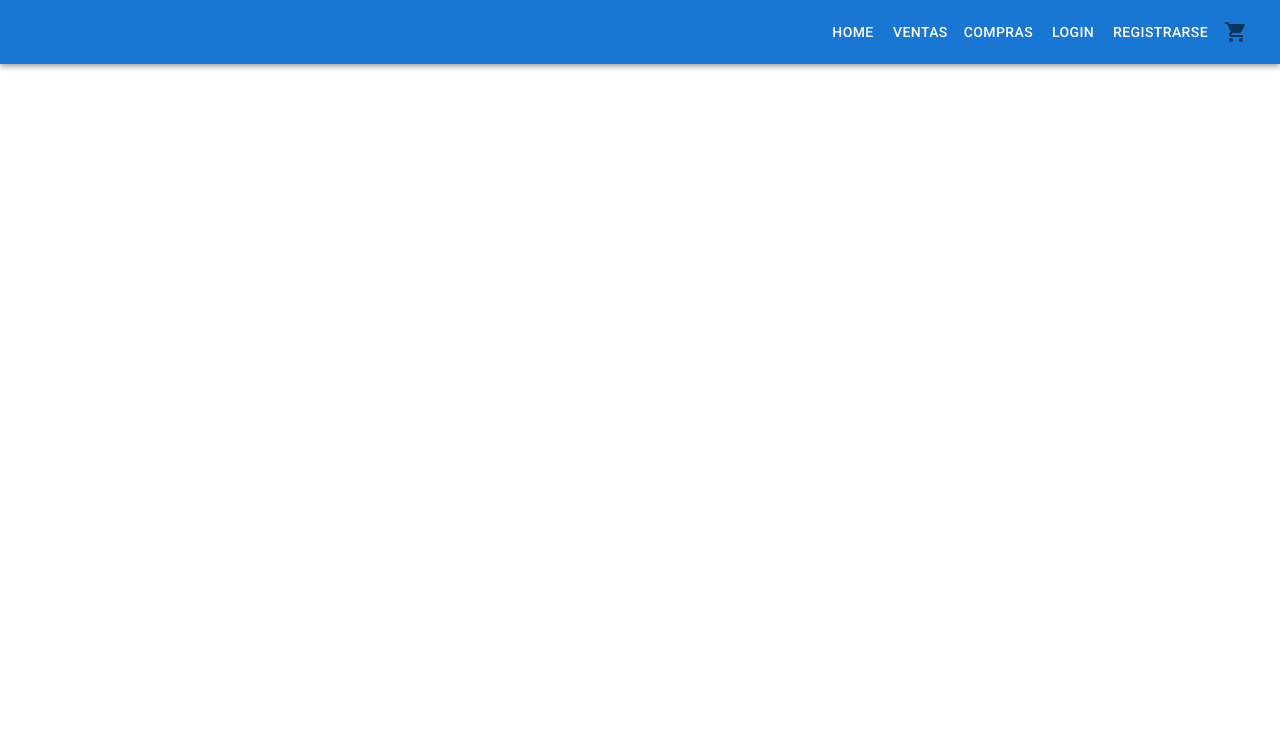
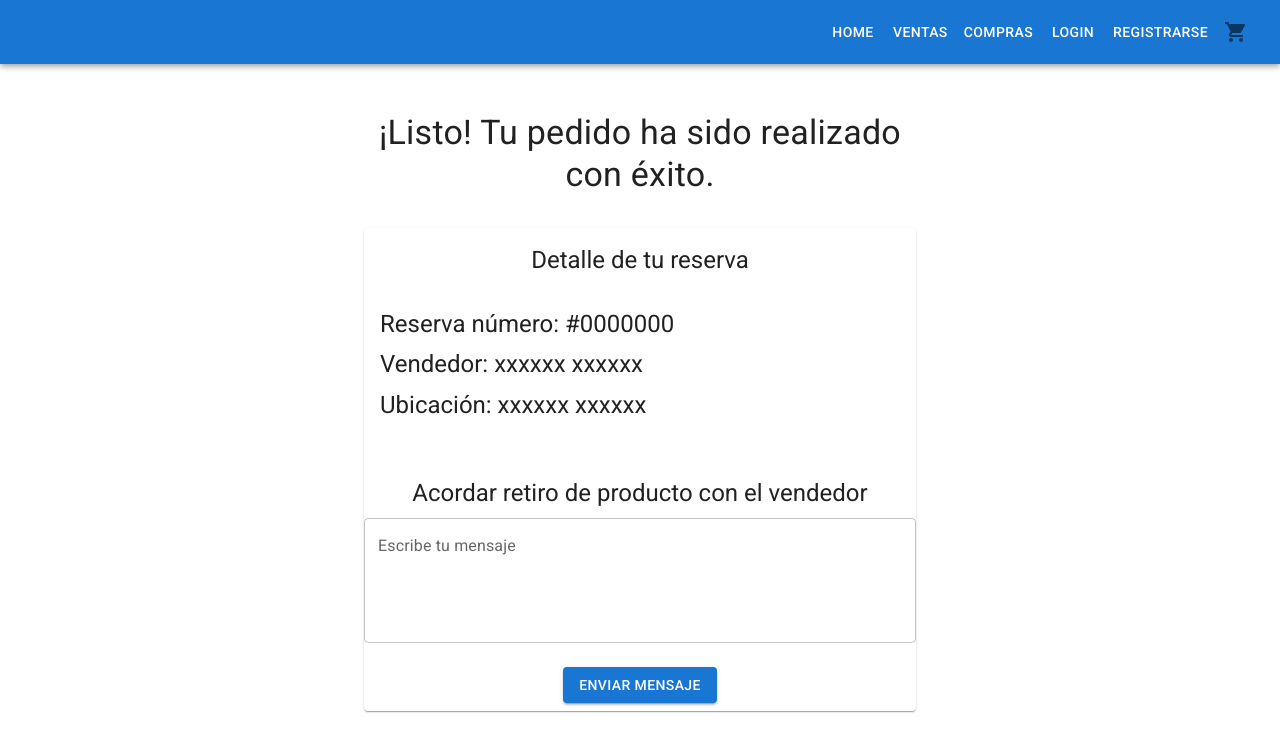
Before and after one commit to No-Country/c12-g21-m-java-react, a React (Vite) app in the folder Frontend/proyecto-nocountry/: page /acordar-compra in a window 1280 px wide. Shown: the top 752 px of the page. Built offline with nearby package versions, Linux system fonts and the light colour scheme.

Commit message:
se agregó en pages AcordarCompra y Login

```diff
--- a/Frontend/proyecto-nocountry/src/App.jsx
+++ b/Frontend/proyecto-nocountry/src/App.jsx
@@ -12,6 +12,7 @@ import StorefrontIcon from "@mui/icons-material/Storefront";
 import LoginIcon from "@mui/icons-material/Login";
 import AppRegistrationIcon from "@mui/icons-material/AppRegistration";
 import ItemDetailContainer from "./components/itemDetailContainer/ItemDetailContainer.jsx";
+import AcordarCompra from "./pages/acordar-compra/AcordarCompra.jsx";
 
 const navLinks = [
   {
@@ -54,6 +55,7 @@ const App = () => {
         <Route path="/login" element={<Login />} />
         <Route path="/registro" element={<Registro />} />
         <Route path="/detail/:id" element={<ItemDetailContainer />} />
+        <Route path="/acordar-compra" element={<AcordarCompra />} />
       </Routes>
     </>
   );
--- a/Frontend/proyecto-nocountry/src/components/itemDetailContainer/itemDetail/ItemDetail.jsx
+++ b/Frontend/proyecto-nocountry/src/components/itemDetailContainer/itemDetail/ItemDetail.jsx
@@ -1,31 +1,34 @@
-import { Button } from '@mui/material'
-import React from 'react'
-import './itemDetail-style.css'
-import StarBorderIcon from '@mui/icons-material/StarBorder';
-import { useState } from 'react';
-import StarIcon from '@mui/icons-material/Star';
-import { useDispatch } from 'react-redux';
-import { decrement, increment } from '../../../features/productSlice';
+import { Button } from "@mui/material";
+import React from "react";
+import "./itemDetail-style.css";
+import StarBorderIcon from "@mui/icons-material/StarBorder";
+import { useState } from "react";
+import StarIcon from "@mui/icons-material/Star";
+import { useDispatch } from "react-redux";
+import { decrement, increment } from "../../../features/productSlice";
+import { Link } from "react-router-dom";
 
 const ItemDetail = ({ item }) => {
   const [favorite, setFavorite] = useState(false);
-  const dispatch = useDispatch()
+  const dispatch = useDispatch();
 
   const handleFavorite = () => {
     if (favorite === false) {
-      setFavorite(true)
-      dispatch(increment())
+      setFavorite(true);
+      dispatch(increment());
     } else {
-      setFavorite(false)
-      dispatch(decrement())
+      setFavorite(false);
+      dispatch(decrement());
     }
-
-  }
+  };
   return (
-    <div className='detail-component'>
+    <div className="detail-component">
       <div className="detail-container">
         <div className="detail-img-container">
-          <img src='https://d2oo5quzpsdib.cloudfront.net/Website/General/Standard-Product-Icon-500.png' alt="img 1" />
+          <img
+            src="https://d2oo5quzpsdib.cloudfront.net/Website/General/Standard-Product-Icon-500.png"
+            alt="img 1"
+          />
         </div>
         <div className="detail-data-container">
           <div className="detail-product-container">
@@ -34,14 +37,18 @@ const ItemDetail = ({ item }) => {
               <p>{item.description}</p>
               <p>${item.price}</p>
               <div className="d-flex justify-content-between">
-                <Button variant='outlined'>Estado</Button>
-                <Button variant='outlined'>Ambiente</Button>
-                <Button variant='outlined'>Categoría</Button>
-                <Button variant='outlined'>Tipo</Button>
+                <Button variant="outlined">Estado</Button>
+                <Button variant="outlined">Ambiente</Button>
+                <Button variant="outlined">Categoría</Button>
+                <Button variant="outlined">Tipo</Button>
               </div>
             </div>
-            <div className='card_product-favorite' onClick={handleFavorite}>
-              {favorite == false ? <StarBorderIcon sx={{ fontSize: 40 }} ></StarBorderIcon> : <StarIcon sx={{ fontSize: 40 }} ></StarIcon>}
+            <div className="card_product-favorite" onClick={handleFavorite}>
+              {favorite == false ? (
+                <StarBorderIcon sx={{ fontSize: 40 }}></StarBorderIcon>
+              ) : (
+                <StarIcon sx={{ fontSize: 40 }}></StarIcon>
+              )}
             </div>
           </div>
           <div className="detail-owner-container">
@@ -49,19 +56,20 @@ const ItemDetail = ({ item }) => {
               <h2>Vendedor</h2>
               <p>Puntuación: </p>
               <p>Cantidad de ventas: </p>
-              <Button variant='contained'>Reseñas del vendedor</Button>
+              <Button variant="contained">Reseñas del vendedor</Button>
             </div>
             <div className="detail-owner-button">
-              <Button variant='contained'>Acordar compra con el vendedor</Button>
-
+              <Link to="/acordar-compra">
+                <Button variant="contained">
+                  Acordar compra con el vendedor
+                </Button>
+              </Link>
             </div>
           </div>
         </div>
       </div>
+    </div>
+  );
+};
 
-    </div>
-
-  )
-}
-
-export default ItemDetail
+export default ItemDetail;
--- /dev/null
+++ b/Frontend/proyecto-nocountry/src/pages/acordar-compra/AcordarCompra.jsx
@@ -0,0 +1,82 @@
+import {
+  Box,
+  Button,
+  Card,
+  CardActions,
+  CardContent,
+  Container,
+  Grid,
+  TextField,
+  Typography,
+} from "@mui/material";
+import { useState } from "react";
+
+export default function AcordarCompra() {
+  const [message, setMessage] = useState("");
+
+  const handleInputChange = (event) => {
+    setMessage(event.target.value);
+  };
+
+  const handleSendMessage = () => {
+    console.log("Mensaje enviado:", message);
+    setMessage("");
+  };
+
+  return (
+    <>
+      <Container maxWidth="sm">
+        <Box sx={{ mt: "3rem", textAlign: "center" }}>
+          <Typography variant="h4">
+            ¡Listo! Tu pedido ha sido realizado con éxito.
+          </Typography>
+        </Box>
+        <Box>
+          <Card sx={{ minWidth: 275, mt: "2rem" }}>
+            <CardContent>
+              <Typography variant="h5" textAlign="center" paddingBottom="2rem">
+                Detalle de tu reserva
+              </Typography>
+              <Typography variant="h5" gutterBottom>
+                Reserva número: #0000000
+              </Typography>
+              <Typography variant="h5" gutterBottom>
+                Vendedor: xxxxxx xxxxxx
+              </Typography>
+              <Typography variant="h5" gutterBottom>
+                Ubicación: xxxxxx xxxxxx
+              </Typography>
+            </CardContent>
+            <Typography
+              variant="h5"
+              textAlign="center"
+              marginTop="2rem"
+              gutterBottom
+            >
+              Acordar retiro de producto con el vendedor
+            </Typography>
+            <TextField
+              label="Escribe tu mensaje"
+              multiline
+              rows={4}
+              value={message}
+              onChange={handleInputChange}
+              fullWidth
+              variant="outlined"
+              sx={{ marginBottom: "1rem" }}
+            />
+            <CardActions>
+              <Grid container justifyContent="center">
+                <Grid item>
+                  <Button variant="contained" onClick={handleSendMessage}>
+                    Enviar mensaje
+                  </Button>
+                </Grid>
+              </Grid>
+            </CardActions>
+          </Card>
+        </Box>
+      </Container>
+    </>
+  );
+}
--- a/Frontend/proyecto-nocountry/src/pages/login/Login.jsx
+++ b/Frontend/proyecto-nocountry/src/pages/login/Login.jsx
@@ -1,7 +1,50 @@
-const Login = () => {
+import { useState } from 'react';
+import { Box, Button, Container, TextField, Typography } from '@mui/material';
+
+export default function Login() {
+  const [username, setUsername] = useState('');
+  const [password, setPassword] = useState('');
+
+  const handleUsernameChange = (event) => {
+    setUsername(event.target.value);
+  };
+
+  const handlePasswordChange = (event) => {
+    setPassword(event.target.value);
+  };
+
+  const handleLogin = () => {
+    console.log('Usuario:', username);
+    console.log('Contraseña:', password);
+  };
+
   return (
-    <div>Login</div>
-  )
+    <Container maxWidth="sm">
+      <Box sx={{ mt: '3rem', textAlign: 'center' }}>
+        <Typography variant="h4">Inicio de sesión</Typography>
+      </Box>
+      <Box sx={{ mt: '2rem' }}>
+        <TextField
+          label="Usuario"
+          variant="outlined"
+          value={username}
+          onChange={handleUsernameChange}
+          fullWidth
+          sx={{ marginBottom: '1rem' }}
+        />
+        <TextField
+          label="Contraseña"
+          variant="outlined"
+          type="password"
+          value={password}
+          onChange={handlePasswordChange}
+          fullWidth
+          sx={{ marginBottom: '1rem' }}
+        />
+        <Button variant="contained" onClick={handleLogin} fullWidth>
+          Iniciar sesión
+        </Button>
+      </Box>
+    </Container>
+  );
 }
-
-export default Login
```
Also changed, not shown: Frontend/proyecto-nocountry/src/components/snackbar/Notificaciones.jsx (added, +39 -0 lines).
